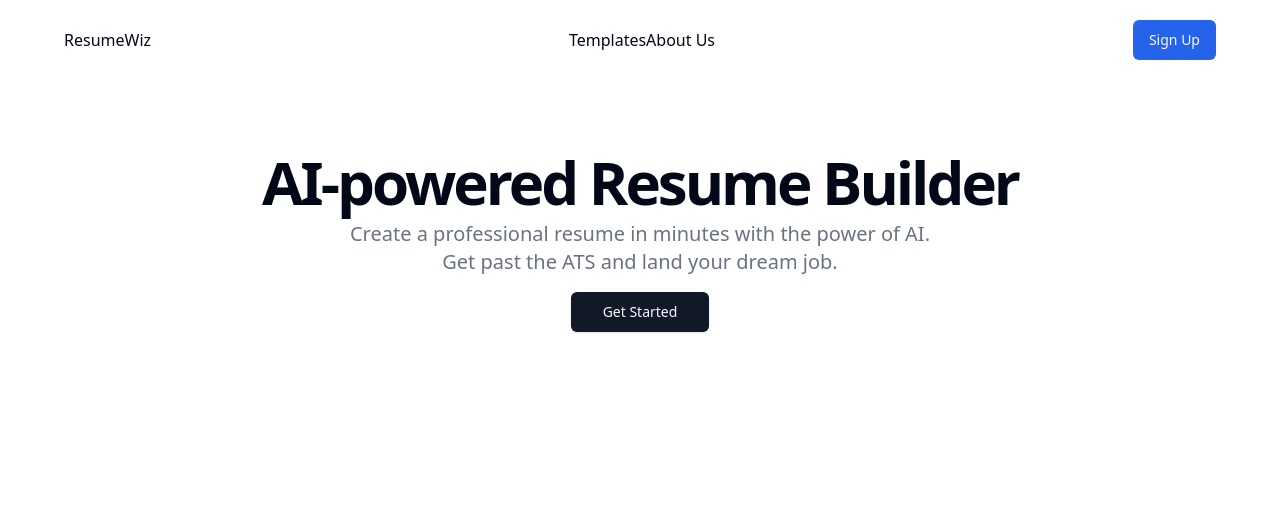
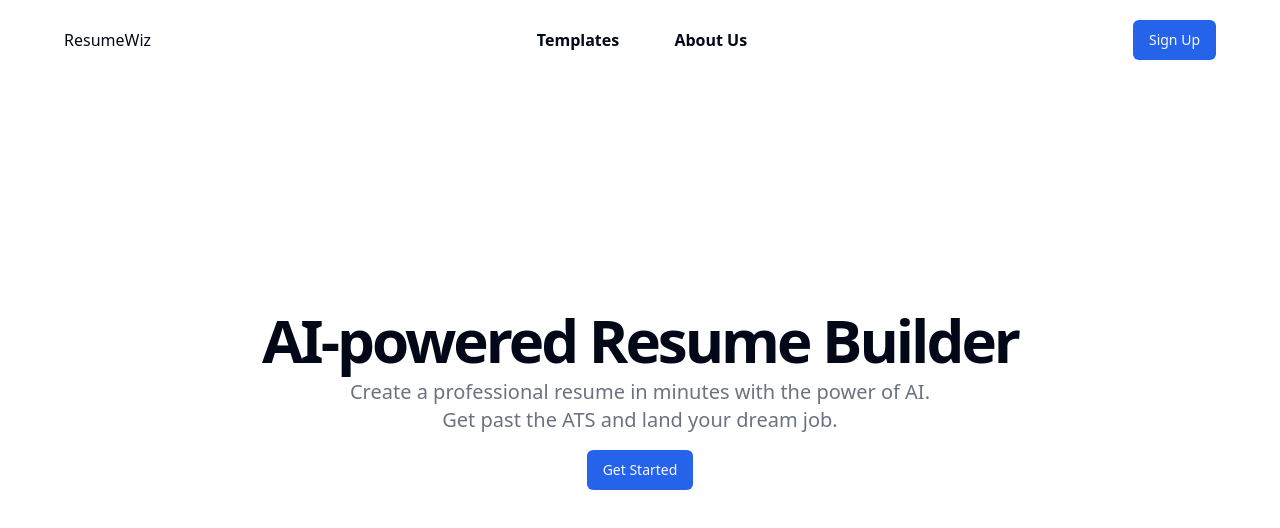
Before and after one commit to SynthCod3/ResumeWiz, a Next.js app: page / in a window 1280 px wide. Shown: the top 528 px of the page. Built offline with nearby package versions, Linux system fonts and the light colour scheme.

Commit message:
feat: css issues fixed

```diff
--- a/components/hero.tsx
+++ b/components/hero.tsx
@@ -2,132 +2,31 @@
  * This code was generated by v0 by Vercel.
  * @see https://v0.dev/t/QV9dJ6zcsZf
  */
-import Link from "next/link"
-import { JSX, SVGProps } from "react"
+import Link from 'next/link';
+import { JSX, SVGProps } from 'react';
+import { Button } from './ui/button';
 
 export function Hero() {
   return (
     <>
-      <div className="bg-gray-900">
-        <div className="container flex items-center justify-between h-14 px-4 mx-auto md:px-6">
-          <Link className="flex items-center space-x-2 text-gray-50 hover:underline dark:text-gray-950" href="#">
-            <FlagIcon className="h-6 w-6" />
-            <span className="font-semibold">AI Resume</span>
-          </Link>
-          <nav className="hidden space-x-4 text-sm lg:flex">
-            <Link
-              className="flex items-center text-gray-300 hover:text-gray-50 dark:text-gray-700 dark:hover:text-gray-950"
-              href="#"
-            >
-              Home
-            </Link>
-            <Link
-              className="flex items-center text-gray-300 hover:text-gray-50 dark:text-gray-700 dark:hover:text-gray-950"
-              href="#"
-            >
-              Features
-            </Link>
-            <Link
-              className="flex items-center text-gray-300 hover:text-gray-50 dark:text-gray-700 dark:hover:text-gray-950"
-              href="#"
-            >
-              Templates
-            </Link>
-            <Link
-              className="flex items-center text-gray-300 hover:text-gray-50 dark:text-gray-700 dark:hover:text-gray-950"
-              href="#"
-            >
-              Pricing
-            </Link>
-            <Link
-              className="flex items-center text-gray-300 hover:text-gray-50 dark:text-gray-700 dark:hover:text-gray-950"
-              href="#"
-            >
-              Contact
-            </Link>
-          </nav>
-          <div className="flex items-center space-x-4">
-            <Link
-              className="inline-flex h-10 items-center rounded-md border border-gray-200 border-gray-200 bg-white px-8 text-sm font-medium shadow-sm transition-colors hover:bg-gray-100 hover:text-gray-900 focus-visible:outline-none focus-visible:ring-1 focus-visible:ring-gray-950 disabled:pointer-events-none disabled:opacity-50 dark:border-gray-800 dark:border-gray-800 dark:bg-gray-950 dark:hover:bg-gray-800 dark:hover:text-gray-50 dark:focus-visible:ring-gray-300"
-              href="#"
-            >
-              Log in
-            </Link>
-            <Link
-              className="inline-flex h-10 items-center rounded-md bg-gray-900 px-8 text-sm font-medium text-gray-50 shadow transition-colors hover:bg-gray-900/90 focus-visible:outline-none focus-visible:ring-1 focus-visible:ring-gray-950 disabled:pointer-events-none disabled:opacity-50 dark:bg-gray-50 dark:text-gray-900 dark:hover:bg-gray-50/90 dark:focus-visible:ring-gray-300"
-              href="#"
-            >
-              Sign up
-            </Link>
-          </div>
-          <button className="lg:hidden">
-            <MenuIcon className="w-6 h-6" />
-          </button>
-        </div>
-      </div>
-      <section className="grid items-center w-full min-h-[calc(100vh_-_nav)] py-12 gap-4 px-4 text-center md:px-6 lg:py-24 xl:gap-12">
+      <section className="flex items-center justify-center w-full min-h-screen py-12 gap-4 px-4 text-center md:px-6 lg:py-24 xl:gap-12">
         <div className="container space-y-4">
           <div className="space-y-2">
             <h1 className="text-3xl font-bold tracking-tighter sm:text-5xl xl:text-6xl/none">
               AI-powered Resume Builder
             </h1>
             <p className="max-w-[600px] mx-auto text-gray-500 md:text-xl dark:text-gray-400">
-              Create a professional resume in minutes with the power of AI. Get past the ATS and land your dream job.
+              Create a professional resume in minutes with the power of AI. Get
+              past the ATS and land your dream job.
             </p>
           </div>
           <div className="mx-auto max-w-sm space-y-2 md:max-w-none md:flex md:justify-center md:space-x-2 md:space-y-0">
-            <Link
-              className="inline-flex h-10 items-center justify-center rounded-md bg-gray-900 px-8 text-sm font-medium text-gray-50 shadow transition-colors hover:bg-gray-900/90 focus-visible:outline-none focus-visible:ring-1 focus-visible:ring-gray-950 disabled:pointer-events-none disabled:opacity-50 dark:bg-gray-50 dark:text-gray-900 dark:hover:bg-gray-50/90 dark:focus-visible:ring-gray-300"
-              href="#"
-            >
-              Get Started
+            <Link href="/templates">
+              <Button>Get Started</Button>
             </Link>
           </div>
         </div>
       </section>
     </>
-  )
+  );
 }
-
-
-function FlagIcon(props: JSX.IntrinsicAttributes & SVGProps<SVGSVGElement>) {
-  return (
-    <svg
-      {...props}
-      xmlns="http://www.w3.org/2000/svg"
-      width="24"
-      height="24"
-      viewBox="0 0 24 24"
-      fill="none"
-      stroke="currentColor"
-      strokeWidth="2"
-      strokeLinecap="round"
-      strokeLinejoin="round"
-    >
-      <path d="M4 15s1-1 4-1 5 2 8 2 4-1 4-1V3s-1 1-4 1-5-2-8-2-4 1-4 1z" />
-      <line x1="4" x2="4" y1="22" y2="15" />
-    </svg>
-  )
-}
-
-
-function MenuIcon(props: JSX.IntrinsicAttributes & SVGProps<SVGSVGElement>) {
-  return (
-    <svg
-      {...props}
-      xmlns="http://www.w3.org/2000/svg"
-      width="24"
-      height="24"
-      viewBox="0 0 24 24"
-      fill="none"
-      stroke="currentColor"
-      strokeWidth="2"
-      strokeLinecap="round"
-      strokeLinejoin="round"
-    >
-      <line x1="4" x2="20" y1="12" y2="12" />
-      <line x1="4" x2="20" y1="6" y2="6" />
-      <line x1="4" x2="20" y1="18" y2="18" />
-    </svg>
-  )
-}
--- a/components/navbar/index.module.css
+++ b/components/navbar/index.module.css
@@ -89,6 +89,28 @@
   text-decoration: none;
 }
 
+.navLink {
+  position: relative;
+  display: inline-block;
+  padding: 5px 0; /* Adjust padding as needed */
+}
+
+.navLink::after {
+  content: '';
+  position: absolute;
+  bottom: 0;
+  left: 0;
+  width: 0;
+  height: 5px; /* Thickness of the underline */
+  background-color: hsl(var(--primary)); /* Color of the underline */
+  transition: width 0.4s ease; /* Smooth transition for the underline */
+}
+
+.navLink:hover::after,
+.navLink:focus::after {
+  width: 100%;
+}
+
 @media screen and (max-width: 850px) {
   .navbarRight {
     display: none;
--- a/components/navbar/index.tsx
+++ b/components/navbar/index.tsx
@@ -7,6 +7,7 @@ import { MdMenu } from 'react-icons/md';
 import { IoMdClose } from 'react-icons/io';
 import { Button } from '../ui/button';
 import styles from './index.module.css';
+import { IoCloseSharp } from 'react-icons/io5';
 
 export const Navbar = () => {
   const [openMenu, setOpenMenu] = useState(false);
@@ -37,19 +38,21 @@ export const Navbar = () => {
         </Link>
       </div>
       <div className={styles.navbarRight}>
+        <div className="space-x-1 font-semibold">
           {navContent.map((content, index) => (
             <Link
               href={`/${content.toLowerCase().replace(/\s+/g, '')}`}
               key={index}
-            className={
+              className={`${styles.navLink} ${
                 path === `/${content.toLowerCase().replace(/\s+/g, '')}`
                   ? styles.activeLink
                   : ''
-            }
+              }`}
             >
               {content}
             </Link>
           ))}
+        </div>
       </div>
       <div className={styles.navbarMobile}>
         <button
@@ -60,15 +63,21 @@ export const Navbar = () => {
         </button>
         {openMenu && (
           <div>
+            <div
+              className="font-semibold text-3xl cursor-pointer"
+              onClick={() => setOpenMenu(false)}
+            >
+              <IoCloseSharp />
+            </div>
             {navContent.map((content, index) => (
               <Link
                 href={`/${content.toLowerCase().replace(/\s+/g, '')}`}
                 key={index}
-                className={
+                className={`${styles.navLink} ${
                   path === `/${content.toLowerCase().replace(/\s+/g, '')}`
                     ? styles.activeLink
                     : ''
-                }
+                }`}
               >
                 {content}
               </Link>
--- a/components/navbar/path.hook.ts
+++ /dev/null
@@ -1,16 +0,0 @@
-import React from 'react';
-const useReactPath = () => {
-  const [href, setHref] = React.useState(window.location.pathname);
-  const listenToPopstate = () => {
-    const winPath = window.location.href;
-    setHref(winPath);
-  };
-  React.useEffect(() => {
-    window.addEventListener('popstate', listenToPopstate);
-    return () => {
-      window.removeEventListener('popstate', listenToPopstate);
-    };
-  }, []);
-  return href;
-};
-export { useReactPath };
```
Lines whose indentation alone changed are shown as unchanged.
